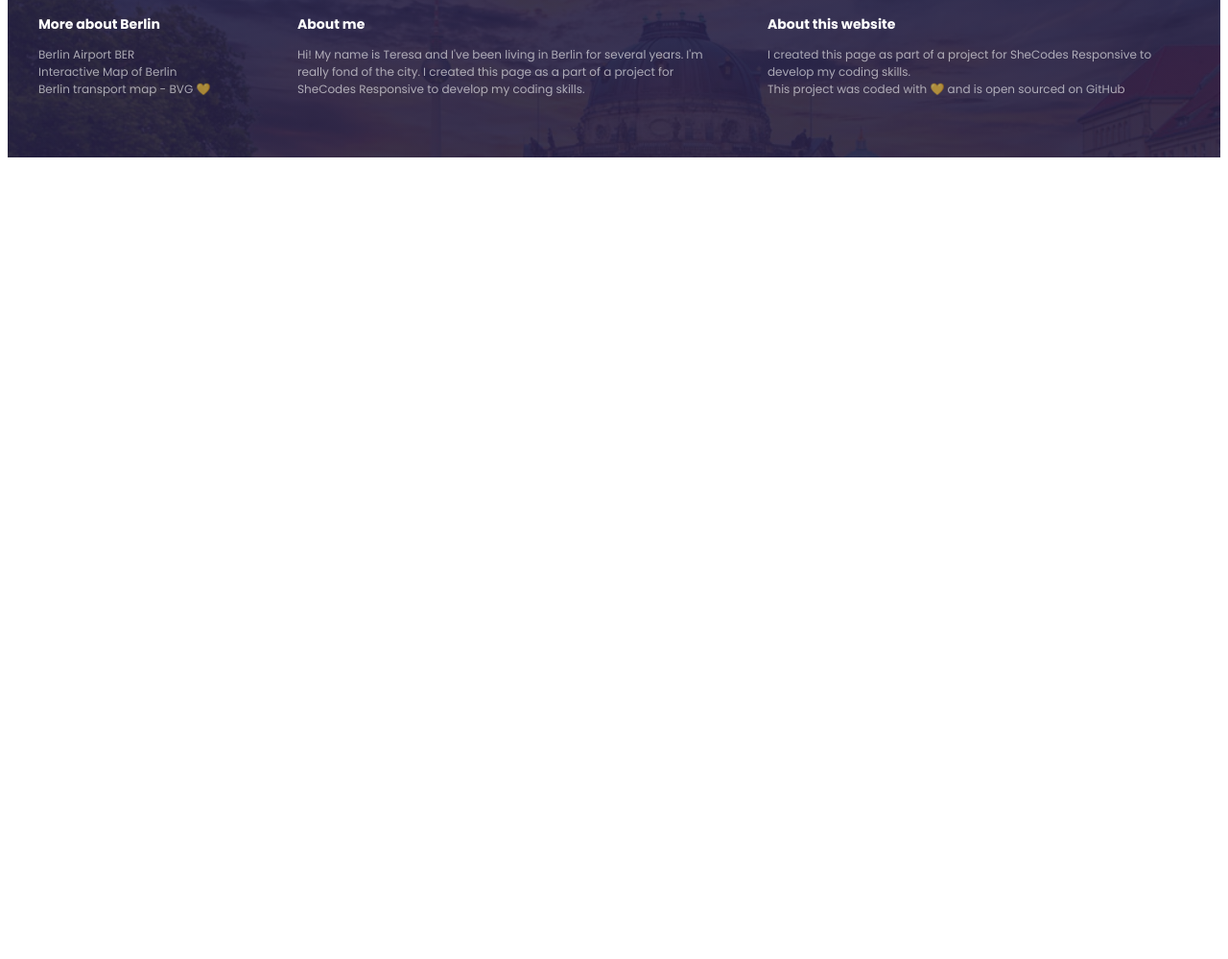
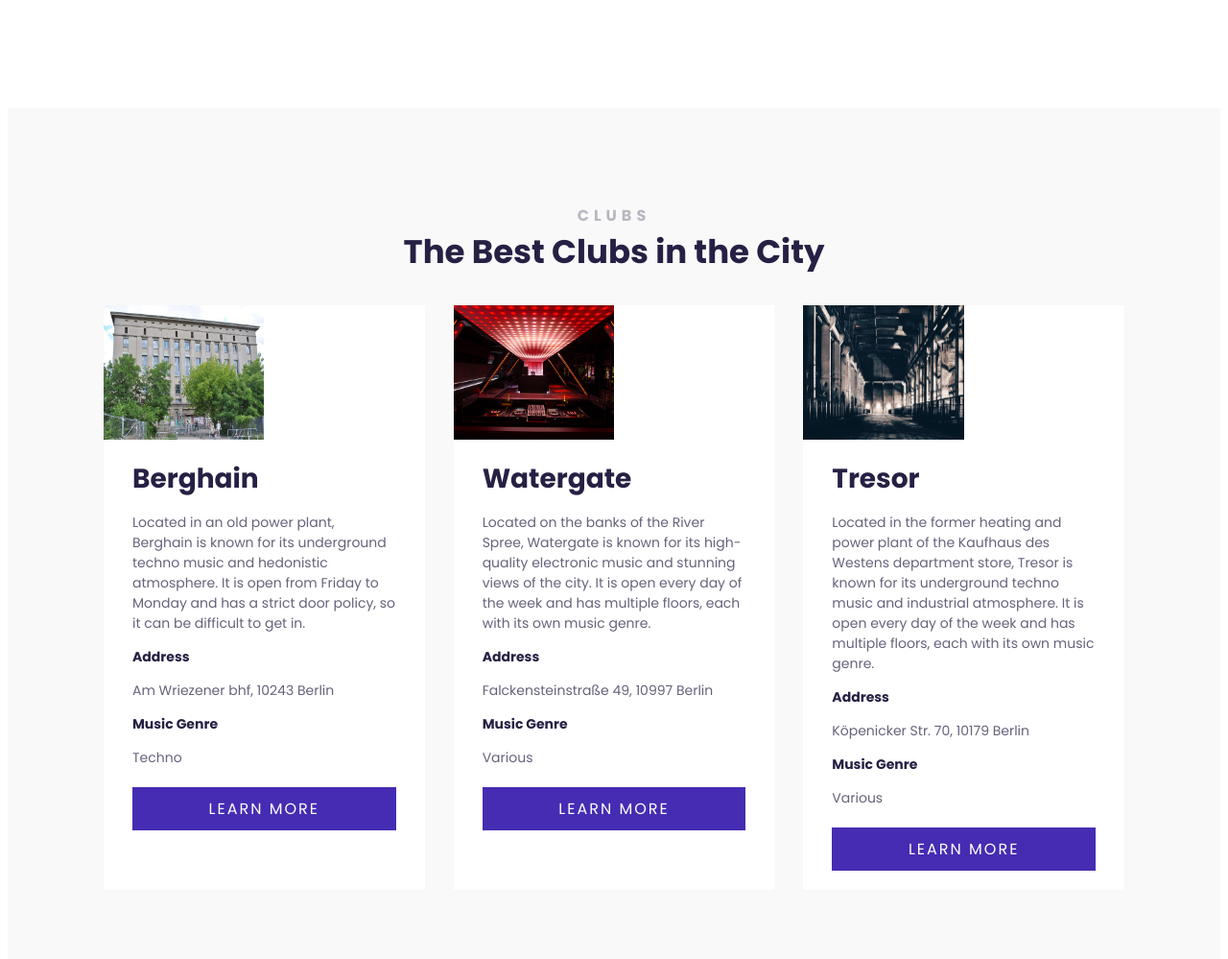
Before and after one commit to ter-gav/travel-project, a plain HTML site: page index.html in a window 1280 px wide. Shown: the part 1365-2364 px from the top of the page at 96% size. Before the commit the page ends 1537 px from the top, so only its background shows below. Drawn offline with Linux system fonts and the light colour scheme.

Commit message:
added the club section in main and created a new card grid

```diff
--- a/index.html
+++ b/index.html
@@ -32,6 +32,60 @@
           <p>Berlin is a city with a rich history and cultural heritage, and it is also a hub for contemporary art and music. It has a vibrant nightlife scene and is a foodie paradise, with a diverse range of cuisines on offer. It is an affordable destination, with many budget-friendly options for accommodation, food, and entertainment. Berlin is a green city, with many parks and green spaces, and it is also LGBTQ+ friendly, with a large and active LGBTQ+ community. It is a city that is constantly evolving and changing, making it an exciting destination for repeat visits.</p>
         <p> Additionally, Berlin has a thriving start-up scene, making it an interesting destination for business travelers, and it is also bike-friendly, with a well-developed network of bike lanes and paths. It is a city of contrasts, with a mix of old and new architecture, and it has a strong sense of community and social responsibility, with a focus on sustainability and environmental issues.</p>
         </div>
+        </section>
+        <section class="secondary">
+          <h2 class="text-center">Clubs</h2>
+          <h3 class="text-center">The Best Clubs in the City</h3>
+          <div class="grid grid-3-columns">
+            <div class="card">
+              <div class="card-header">
+                <img src="./images/berghain.jpeg" alt="Berghain Club" class="img-responsive" />
+              </div>
+              <div class="card-body">
+              <h4>Berghain</h4>
+              <p>Located in an old power plant, Berghain is known for its underground techno music and hedonistic atmosphere. It is open from Friday to Monday and has a strict door policy, so it can be difficult to get in.</p>
+            <h5>Address</h5>
+            <p>Am Wriezener bhf, 10243 Berlin</p>
+            <h5>Music Genre
+            </h5>
+            <p>Techno</p>
+            <a href="https://www.berghain.berlin/de/program/" target="_blank">Learn more</a>
+            </div>
+
+            </div>
+            <div class="card">
+              <div class="card-header">
+                <img src="./images/watergate.jpeg" alt="Berghain Club" class="img-responsive" />
+              </div>
+              <div class="card-body">
+              <h4>Watergate</h4>
+              <p>Located on the banks of the River Spree, Watergate is known for its high-quality electronic music and stunning views of the city. It is open every day of the week and has multiple floors, each with its own music genre.</p>
+            <h5>Address</h5>
+            <p>Falckensteinstraße 49, 10997 Berlin</p>
+            <h5>Music Genre
+            </h5>
+            <p>Various</p>
+            <a href="http://water-gate.de/" target="_blank">Learn more</a>
+            </div>
+
+            </div>
+            <div class="card">
+              <div class="card-header">
+                <img src="./images/tresor.jpeg" alt="Berghain Club" class="img-responsive" />
+              </div>
+              <div class="card-body">
+              <h4>Tresor</h4>
+              <p>Located in the former heating and power plant of the Kaufhaus des Westens department store, Tresor is known for its underground techno music and industrial atmosphere. It is open every day of the week and has multiple floors, each with its own music genre.</p>
+            <h5>Address</h5>
+            <p>Köpenicker Str. 70, 10179 Berlin</p>
+            <h5>Music Genre
+            </h5>
+            <p>Various</p>
+            <a href="https://tresorberlin.com/" target="_blank">Learn more</a>
+            </div>
+
+            </div>
+          </div>
         </section>
       </main>
       <footer>
--- a/src/styles.css
+++ b/src/styles.css
@@ -8,7 +8,6 @@ body {
 }
 .grid {
   display: grid;
-  align-items: center;
 }
 
 .img-responsive {
@@ -18,16 +17,28 @@ body {
 .grid-2-columns {
   grid-template-columns: 1fr 1fr;
   grid-gap: 30px;
+  align-items: center;
+}
+
+.grid-3-columns {
+  grid-template-columns: 1fr 1fr 1fr;
+  grid-gap: 30px;
+  margin-top: 30px;
 }
 
 .grid-3-columns-first-small {
   grid-template-columns: 1fr 2fr 2fr;
   grid-gap: 50px;
 }
+
 section {
-  max-width: 1200px;
+  max-width: 100%;
   margin: 0 auto;
-  padding: 50px 0;
+  padding: 100px;
+}
+
+section.secondary {
+  background: #f9f9f9;
 }
 
 header {
@@ -90,6 +101,16 @@ main h3 {
   line-height: 1.5;
 }
 
+main h4 {
+  margin: 0;
+  font-size: 28px;
+}
+
+main h5 {
+  font-size: 14px;
+  margin: 0;
+}
+
 main p {
   line-height: 1.5;
   opacity: 0.7;
@@ -103,7 +124,6 @@ footer {
     url("../images/berlin-footer.jpg");
   background-repeat: no-repeat;
   background-size: cover;
-
   color: white;
 }
 
@@ -132,6 +152,43 @@ footer li {
 footer a {
   color: white;
   text-decoration: none;
+}
+
+.text-center {
+  text-align: center;
+}
+
+.card {
+  background: white;
+}
+
+.card-header {
+  display: grid;
+  grid-template-columns: 1fr 1fr;
+  grid-template-rows: 140px;
+}
+
+.card-header img {
+  height: 100%;
+}
+
+.card-body {
+  padding: 20px 30px;
+}
+.card-body p {
+  font-size: 14px;
+}
+
+.card a {
+  background: #462cb3;
+  color: white;
+  padding: 10px;
+  text-decoration: none;
+  text-transform: uppercase;
+  letter-spacing: 2px;
+  display: block;
+  text-align: center;
+  margin-top: 20px;
 }
 
 @media (max-width: 900px) {
```
Also changed, not shown: images/berghain.jpeg (added), images/tresor.jpeg (added), images/watergate.jpeg (added).
